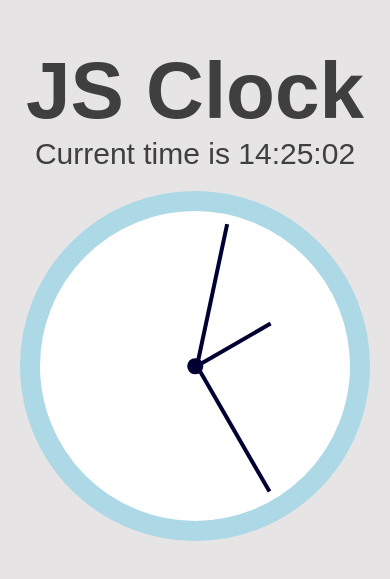
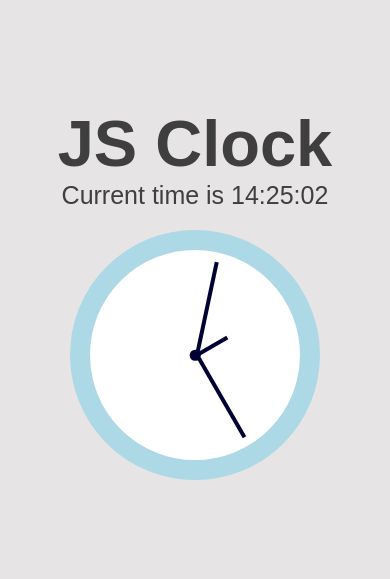
Before and after one commit to ayarmkt/JS-clock, a plain HTML site: page index.html in a window 390 px wide. Shown: the part 129-708 px from the top of the page. Drawn offline with Linux system fonts and the light colour scheme.

Commit message:
updated CSS

```diff
--- a/style.css
+++ b/style.css
@@ -86,22 +86,24 @@ main {
 .sec-hand {
   height: calc(450px / 2 - 20px - 10px);
   top: 10px;
-
   width: 3px;
 }
 
 @media only screen and (max-width: 730px) {
+  /* changed from 80 to 65 */
   .text h2 {
-    font-size: 80px;
+    font-size: 65px;
   }
 
+  /* changed from 30 to 25 */
   .text p {
-    font-size: 30px;
+    font-size: 25px;
   }
 
+  /* changed from 350 to 250 */
   .clock-face {
-    height: 350px;
-    width: 350px;
+    height: 250px;
+    width: 250px;
   }
 
   .hands {
@@ -114,16 +116,17 @@ main {
     transform-origin: 50% 100%;
   }
 
+  /* changed from 350 to 250 */
   .hour-hand {
-    height: calc(350px / 2 - 20px - 70px);
+    height: calc(250px / 2 - 20px - 70px);
     top: 70px;
   }
 
   .min-hand {
-    height: calc(350px / 2 - 20px - 10px);
+    height: calc(250px / 2 - 20px - 10px);
   }
 
   .sec-hand {
-    height: calc(350px / 2 - 20px - 10px);
+    height: calc(250px / 2 - 20px - 10px);
   }
 }
```
